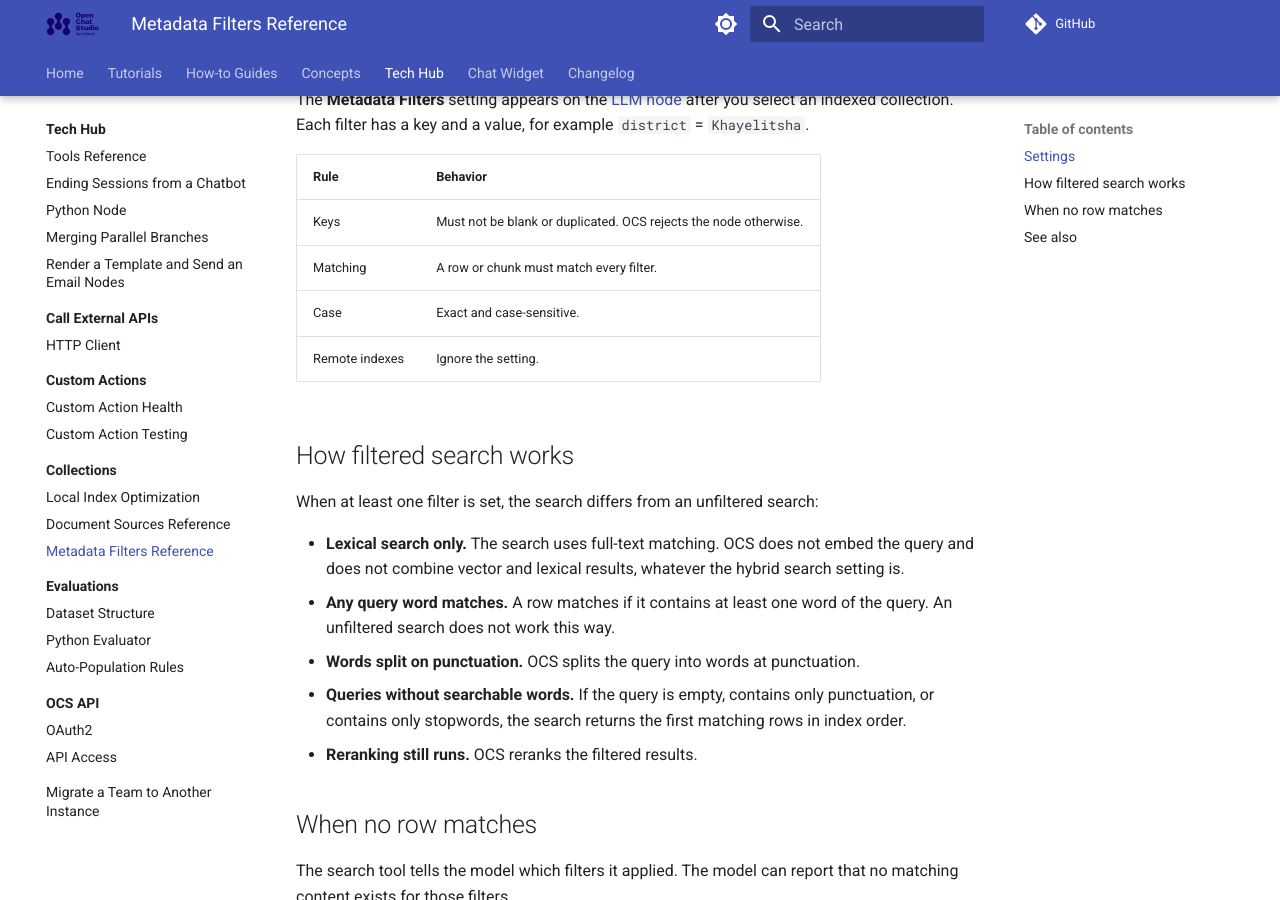
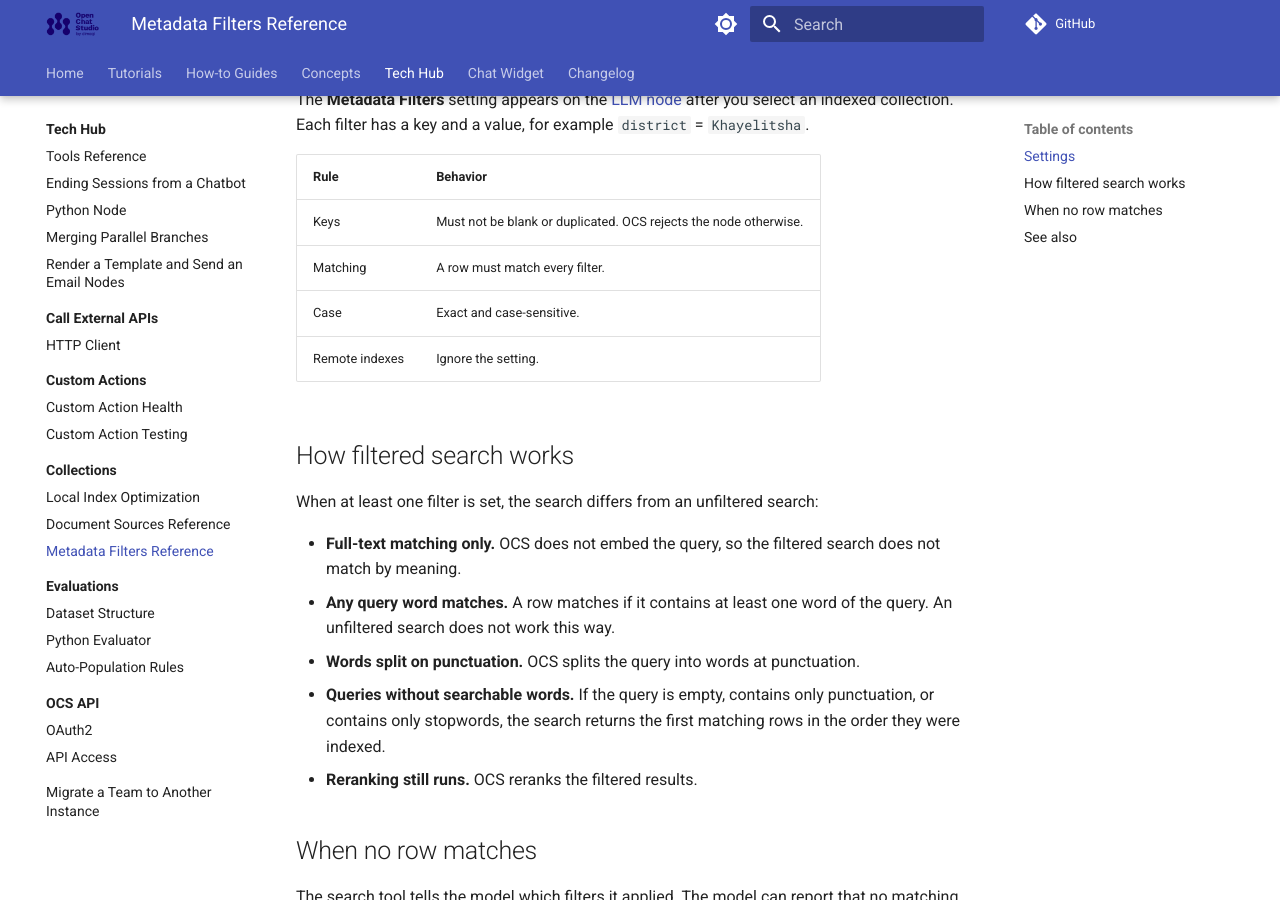
Before and after one commit to dimagi/open-chat-studio-docs, an MkDocs documentation site: the page built from docs/tech-hub/collections/metadata-filters.md, in a window 1280 px wide and 900 px high, scrolled down 283 px. Built offline with MkDocs 1.6.1 and Material for MkDocs 9.7.7, drawn with Linux system fonts in a browser that asks for light colours; a script that is not in the unit is left out; comment, search, counter and statistics services are not loaded.

Commit message:
Tighten the metadata filter docs wording

```diff
--- a/docs/tech-hub/collections/metadata-filters.md
+++ b/docs/tech-hub/collections/metadata-filters.md
@@ -14,7 +14,7 @@ Each filter has a key and a value, for example `district` = `Khayelitsha`.
 | Rule | Behavior |
 |---|---|
 | Keys | Must not be blank or duplicated. OCS rejects the node otherwise. |
-| Matching | A row or chunk must match every filter. |
+| Matching | A row must match every filter. |
 | Case | Exact and case-sensitive. |
 | Remote indexes | Ignore the setting. |
 
@@ -22,16 +22,15 @@ Each filter has a key and a value, for example `district` = `Khayelitsha`.
 
 When at least one filter is set, the search differs from an unfiltered search:
 
-- **Lexical search only.**
-  The search uses full-text matching.
-  OCS does not embed the query and does not combine vector and lexical results, whatever the hybrid search setting is.
+- **Full-text matching only.**
+  OCS does not embed the query, so the filtered search does not match by meaning.
 - **Any query word matches.**
   A row matches if it contains at least one word of the query.
   An unfiltered search does not work this way.
 - **Words split on punctuation.**
   OCS splits the query into words at punctuation.
 - **Queries without searchable words.**
-  If the query is empty, contains only punctuation, or contains only stopwords, the search returns the first matching rows in index order.
+  If the query is empty, contains only punctuation, or contains only stopwords, the search returns the first matching rows in the order they were indexed.
 - **Reranking still runs.**
   OCS reranks the filtered results.
 
```
Also changed, not shown: docs/changelog.md (+1 -1 lines), docs/concepts/pipelines/nodes.md (+1 -1 lines), docs/how-to/filter_collection_search_by_metadata.md (+4 -4 lines).
